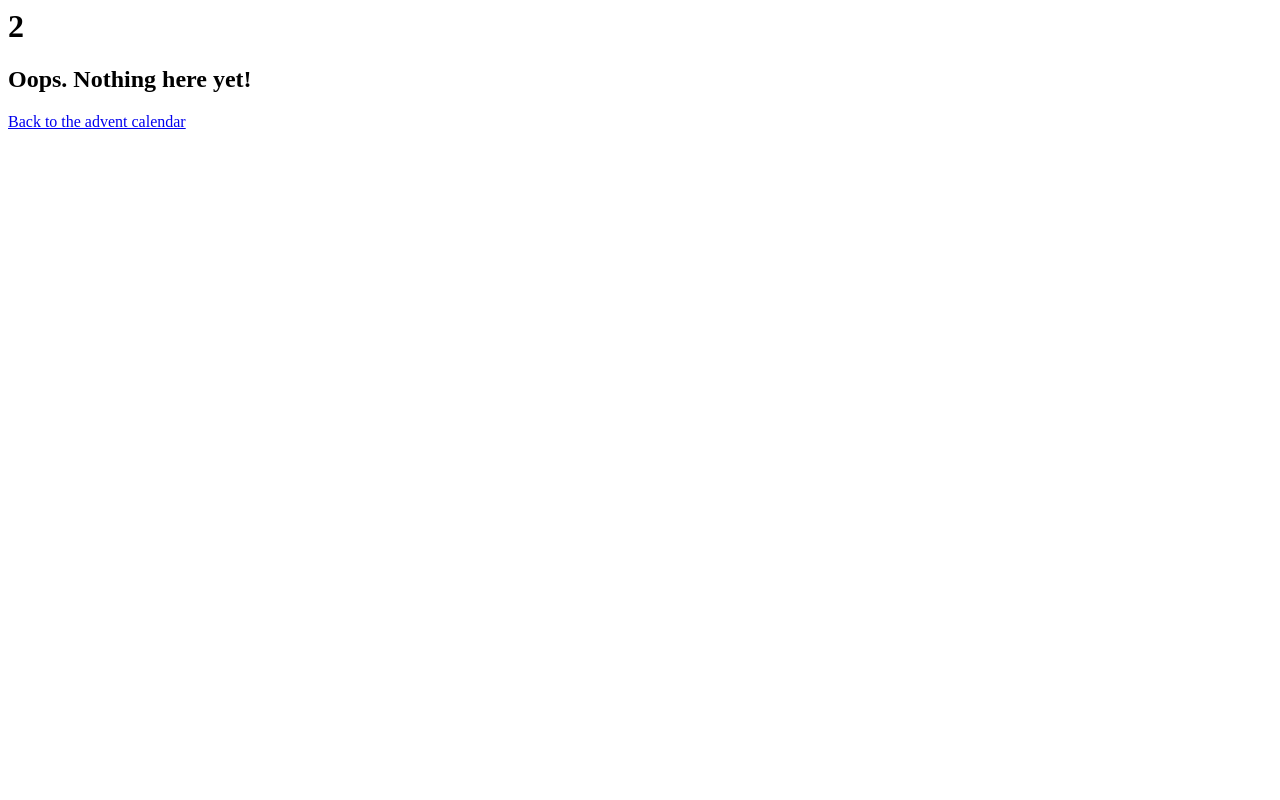
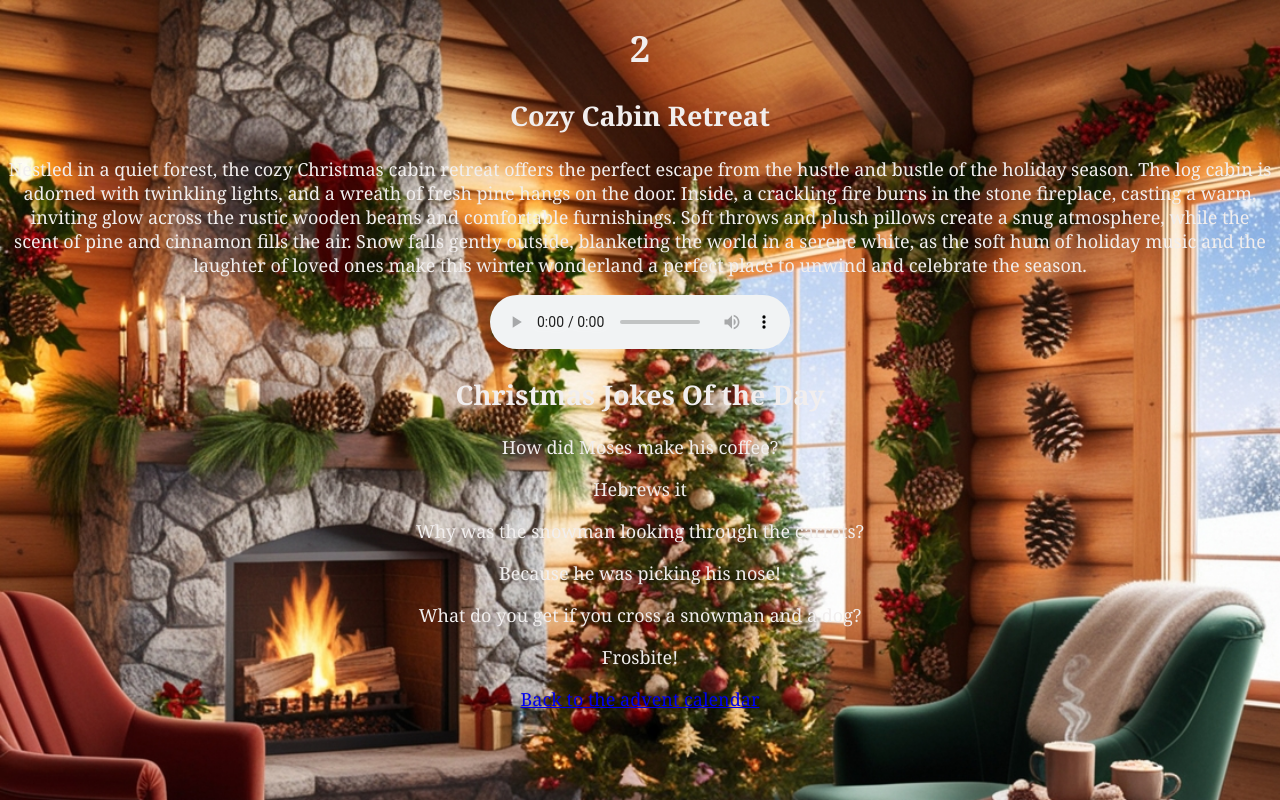
Before and after one commit to csteachian/AlbynAdvent2024-3.3, a plain HTML site: page 2/2.html in a window 1280 px wide. Drawn offline with Linux system fonts and the light colour scheme.

Commit message:
day 2 update

```diff
--- a/2/2.html
+++ b/2/2.html
@@ -1,5 +1,43 @@
-<h1>2</h1>
-<h2>Oops. Nothing here yet!</h2>
-<div>
-  <a href="../index.html"> Back to the advent calendar </a>
+<!DOCTYPE html>
+<html>
+<head>
+  <title>2</title>
+  <style>
+    body {
+      background-image: url("background.jpg");
+      background-repeat: no-repeat;
+      background-size: 100%;
+      color: rgb(241, 238, 238);
+      font-family: Cambria, Cochin, Georgia, Times, 'Times New Roman', serif;
+      font-size: large;
+    }
+  </style>
+</head>
+<body>
+<center>
+  <h1>2</h1>
+
+  <div>
+
+  <div id="aboutUs">
+    <h2>Cozy Cabin Retreat</h2>
+    <p>Nestled in a quiet forest, the cozy Christmas cabin retreat offers the perfect escape from the hustle and bustle of the holiday season. The log cabin is adorned with twinkling lights, and a wreath of fresh pine hangs on the door. Inside, a crackling fire burns in the stone fireplace, casting a warm, inviting glow across the rustic wooden beams and comfortable furnishings. Soft throws and plush pillows create a snug atmosphere, while the scent of pine and cinnamon fills the air. Snow falls gently outside, blanketing the world in a serene white, as the soft hum of holiday music and the laughter of loved ones make this winter wonderland a perfect place to unwind and celebrate the season. </p>
+    <div>
+        <audio controls>
+          <source src="christmas-spirit-265741.mp3" type="AUDIO/MP3">
+        </audio>
+      </div>
+      <div
+      <div id="services">
+  <h2> Christmas Jokes Of the Day</h2>
+  <p> How did Moses make his coffee?
+  <p> Hebrews it </p>
+  <p> Why was the snowman looking through the carrots?</p>
+  <p> Because he was picking his nose!</p>
+  <p> What do you get if you cross a snowman and a dog?</p>
+  <p> Frosbite! </p>
+  <div>
+      <a href="../index.html"> Back to the advent calendar </a>
+    </div>
 </div>
+</center>
```
Also changed, not shown: 2/background.jpg (added), 1 other file.
